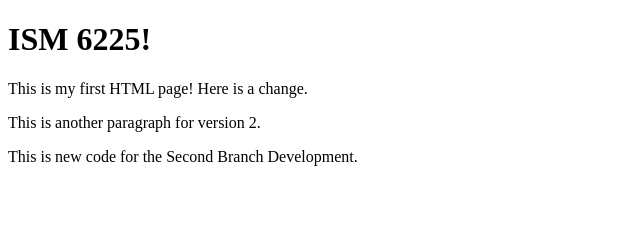
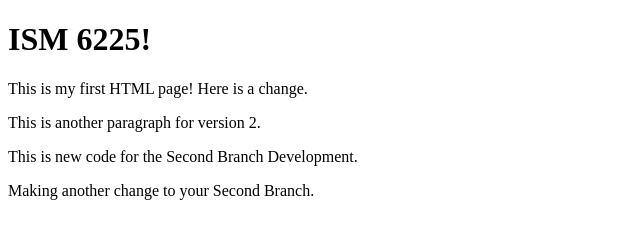
Before and after one commit to cedanie2/ISM6225-Friday-2, a plain HTML site: page index.html in a window 1280 px wide. Shown: the whole page, without its empty margins (0-640 px from the left). Drawn offline with Linux system fonts and the light colour scheme.

Commit message:
Dev1 V2 of Second Branch

```diff
--- a/index.html
+++ b/index.html
@@ -6,5 +6,6 @@
         <p>This is my first HTML page! Here is a change.</p>
         <p>This is another paragraph for version 2.</p>
         <p>This is new code for the Second Branch Development.</p>
+        <p>Making another change to your Second Branch.</p>
     </body>
 </html>
```
